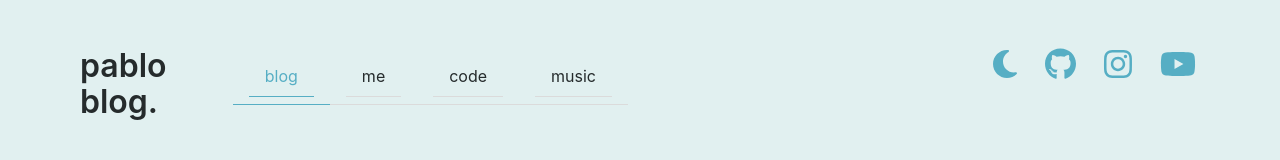
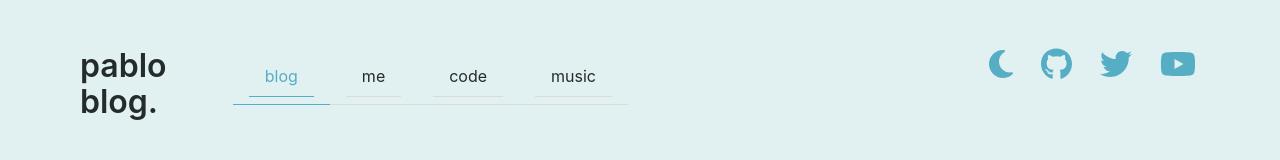
Before and after one commit to pbl0/pablo-blog, a Next.js app: page / in a window 1280 px wide. Shown: the top 160 px of the page. Built offline with nearby package versions, Linux system fonts and the light colour scheme.

Commit message:
update bio. I now use twitter

```diff
--- a/components/bio.tsx
+++ b/components/bio.tsx
@@ -1,5 +1,5 @@
 import { FontAwesomeIcon } from '@fortawesome/react-fontawesome'
-import { faInstagram, faGithub, faYoutube, IconDefinition} from '@fortawesome/free-brands-svg-icons'
+import { faInstagram, faGithub, faYoutube, IconDefinition, faTwitter} from '@fortawesome/free-brands-svg-icons'
 import Link from 'next/link'
 import ThemeChanger from './theme-changer'
 
@@ -14,7 +14,7 @@ const Bio = ()=>{
 
     const social: socialItem[] = [
         {url:'github.com/pbl0', icon: faGithub, title:'Github'},
-        {url:'instagram.com/hipi__hapa', icon: faInstagram, title:'Instagram'},
+        {url:'twitter.com/hipi_hapa', icon: faTwitter, title:'Twitter'},
         {url:'www.youtube.com/channel/UCoI4HY4K4CB_J8O_Mphlnbw', icon: faYoutube, title: 'Youtube'}
     ]
 
```
